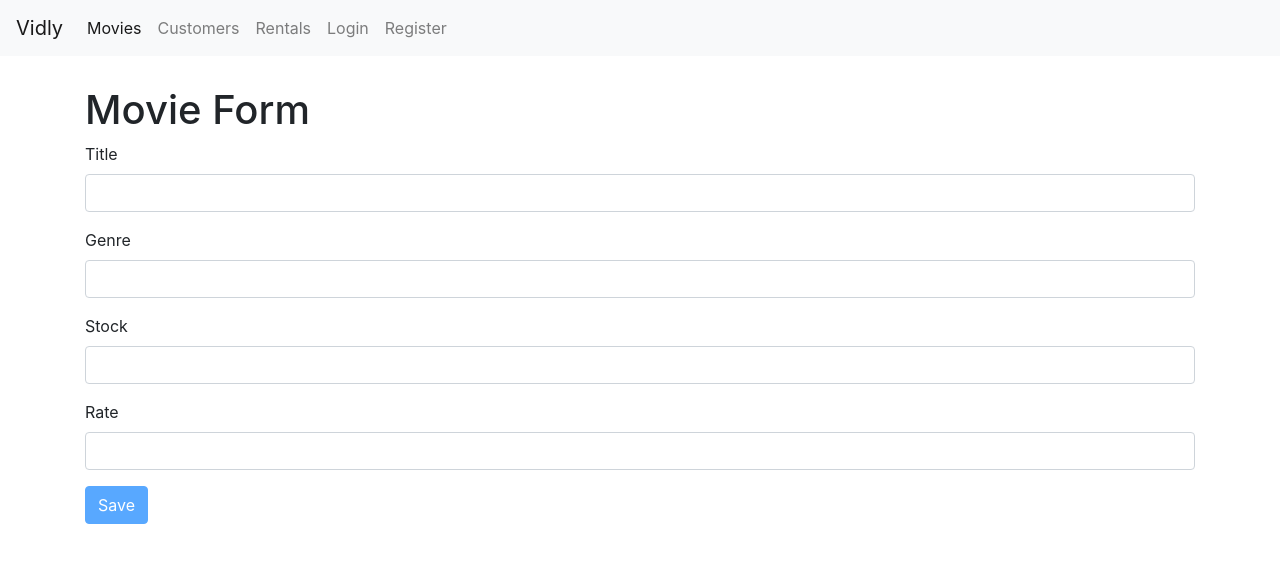
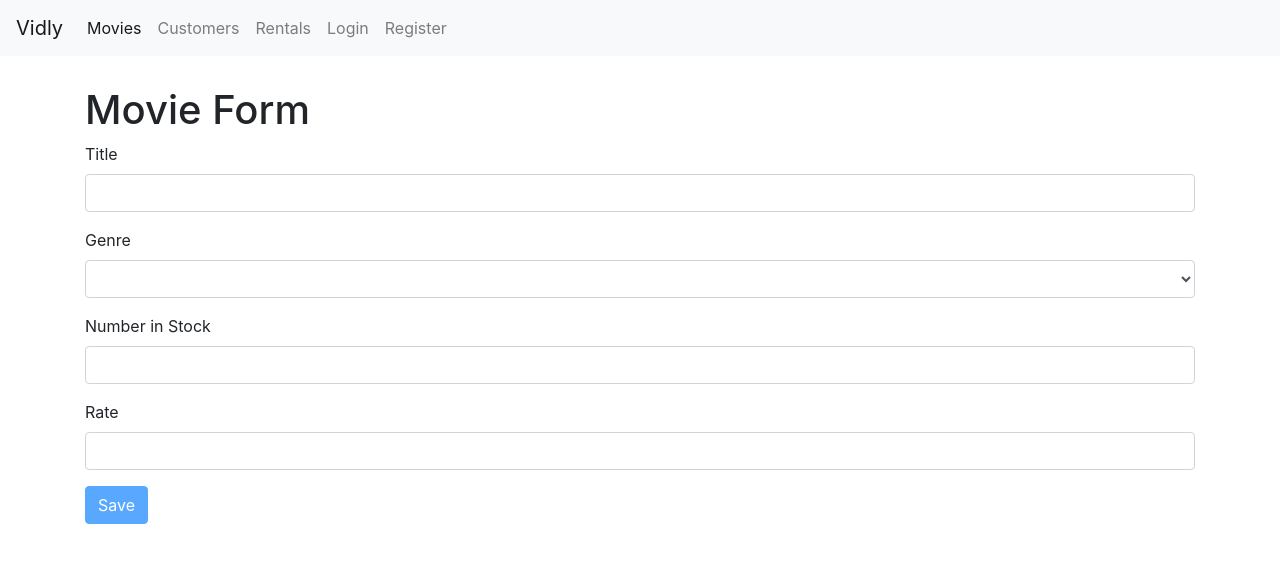
Before and after one commit to ThimoReumerman/ProjectVidly-React, a React (Create React App) app: page /movies/new in a window 1280 px wide. Shown: the top 562 px of the page. Built offline with nearby package versions, Linux system fonts and the light colour scheme; the HTML template or start-up script is replaced by a standard one.

Commit message:
Added search and movie form

```diff
--- a/src/components/common/form.jsx
+++ b/src/components/common/form.jsx
@@ -1,6 +1,7 @@
 import React, { Component } from "react";
 import Joi from "joi-browser";
 import Input from "./input";
+import Select from "./select";
 
 class Form extends Component {
   state = {
@@ -71,6 +72,21 @@
       />
     );
   }
+
+  renderSelect(name, label, options) {
+    const { data, errors } = this.state;
+
+    return (
+      <Select
+        name={name}
+        value={data[name]}
+        label={label}
+        options={options}
+        onChange={this.handleChange}
+        error={errors[name]}
+      />
+    );
+  }
 }
 
 export default Form;
--- /dev/null
+++ b/src/components/common/searchBox.jsx
@@ -0,0 +1,16 @@
+import React from 'react';
+
+const SearchBox = ({value, onChange}) => {
+  return (
+    <input
+      type="text"
+      name="query"
+      className="form-control my-3"
+      placeholder="Search..."
+      value={value}
+      onChange={e => onChange(e.currentTarget.value)}
+    />
+   );
+}
+
+export default SearchBox;
--- /dev/null
+++ b/src/components/common/select.jsx
@@ -0,0 +1,20 @@
+import React from "react";
+
+const Select = ({ name, label, options, error, ...rest }) => {
+  return (
+    <div className="form-group">
+      <label htmlFor={name}>{label}</label>
+      <select name={name} id={name} {...rest} className="form-control">
+        <option value="" />
+        {options.map((option) => (
+          <option key={option._id} value={option.id}>
+            {option.name}
+          </option>
+        ))}
+      </select>
+      {error && <div className="alert alert-danger">{error}</div>}
+    </div>
+  );
+};
+
+export default Select;
--- a/src/components/movieForm.jsx
+++ b/src/components/movieForm.jsx
@@ -1,23 +1,59 @@
 import React from "react";
 import Joi from "joi-browser";
 import Form from "./common/form";
+import { getMovie, saveMovie } from "../services/fakeMovieService";
+import { getGenres } from "../services/fakeGenreService";
 
 class MovieForm extends Form {
   state = {
-    data: { title: "", genre: "", stock: "", rate: "" },
+    data: { title: "", genreId: "", numberInStock: "", dailyRentalRate: "" },
+    genres: [],
     errors: {},
   };
 
   schema = {
+    id: Joi.string(),
     title: Joi.string().required().label("Title"),
-    genre: Joi.string().required().label("Genre"),
-    stock: Joi.number().required().min(0).max(100).label("Stock"),
-    rate: Joi.number().required().min(0).max(10).label("Rate"),
+    genreId: Joi.string().required().label("Genre"),
+    numberInStock: Joi.number()
+      .required()
+      .min(0)
+      .max(100)
+      .label("Number in Stock"),
+    dailyRentalRate: Joi.number()
+      .required()
+      .min(0)
+      .max(10)
+      .label("Daily Rental Rate"),
   };
 
+  componentDidMount() {
+    const genres = getGenres();
+    this.setState({ genres });
+
+    const movieId = this.props.match.params.id;
+    if (movieId === "new") return;
+
+    const movie = getMovie(movieId);
+    if (!movie) return this.props.history.replace("/not-found");
+
+    this.setState({ data: this.mapToViewModel(movie) });
+  }
+
+  mapToViewModel(movie) {
+    return {
+      _id: movie._id,
+      title: movie.title,
+      genreId: movie.genre._id,
+      numberInStock: movie.numberInStock,
+      dailyRentalRate: movie.dailyRentalRate,
+    };
+  }
+
   doSubmit = () => {
-    // Call the server
-    console.log("Submitted");
+    saveMovie(this.state.data);
+
+    this.props.history.push("/movies");
   };
 
   render() {
@@ -26,9 +62,9 @@
         <h1>Movie Form</h1>
         <form onSubmit={this.handleSubmit}>
           {this.renderInput("title", "Title")}
-          {this.renderInput("genre", "Genre")}
-          {this.renderInput("stock", "Stock")}
-          {this.renderInput("rate", "Rate")}
+          {this.renderSelect("genreId", "Genre", this.state.genres)}
+          {this.renderInput("numberInStock", "Number in Stock", "number")}
+          {this.renderInput("dailyRentalRate", "Rate")}
           {this.renderButton("Save")}
         </form>
       </div>
@@ -37,14 +73,3 @@
 }
 
 export default MovieForm;
-
-// import React from "react";
-
-// const MovieForm = ({ match, history }) => {
-//   return <div>
-//     <h1>Movie Form {match.params.id}</h1>
-//     <btn className="btn btn-primary" onClick={() => history.push('/movies')}>Save</btn>
-//   </div>;
-// };
-
-// export default MovieForm;
--- a/src/components/movies.jsx
+++ b/src/components/movies.jsx
@@ -3,6 +3,7 @@
 import Pagination from "./common/pagination";
 import ListGroup from "./common/listGroup";
 import MoviesTable from "./moviesTable";
+import SearchBox from "./common/searchBox";
 import { paginate } from "../utils/paginate";
 import { getGenres } from "../services/fakeGenreService";
 import { Link } from "react-router-dom";
@@ -15,6 +16,8 @@
     currentPage: 1,
     pageSize: 4,
     sortColumn: { path: "title", order: "asc" },
+    selectedGenre: null,
+    searchQuery: "",
   };
 
   componentDidMount() {
@@ -43,6 +46,10 @@
     this.setState({ selectedGenre: genre, currentPage: 1 });
   };
 
+  handleSearch = (query) => {
+    this.setState({ searchQuery: query, selectedGenre: null, currentPage: 1 });
+  };
+
   handleSort = (sortColumn) => {
     this.setState({ sortColumn });
   };
@@ -52,14 +59,18 @@
       pageSize,
       currentPage,
       selectedGenre,
+      searchQuery,
       movies: allMovies,
       sortColumn,
     } = this.state;
 
-    const filtered =
-      selectedGenre && selectedGenre._id
-        ? allMovies.filter((m) => m.genre._id === selectedGenre._id)
-        : allMovies;
+    let filtered = allMovies;
+    if (searchQuery)
+      filtered = allMovies.filter((m) =>
+        m.title.toLowerCase().startsWith(searchQuery.toLowerCase())
+      );
+    else if (selectedGenre && selectedGenre._id)
+      filtered = allMovies.filter((m) => m.genre._id === selectedGenre._id);
 
     const sorted = _.orderBy(filtered, [sortColumn.path], [sortColumn.order]);
 
@@ -70,7 +81,7 @@
 
   render() {
     const { length: count } = this.state.movies;
-    const { pageSize, currentPage, sortColumn } = this.state;
+    const { pageSize, currentPage, sortColumn, searchQuery } = this.state;
 
     if (count <= 0) return <p>There are no movies in the database.</p>;
 
@@ -87,13 +98,14 @@
         </div>
         <div className="col">
           <Link
+            to="/movies/new"
             className="btn btn-primary"
-            to="/movies/new"
             style={{ marginBottom: 20 }}
           >
             New Movie
           </Link>
           <p>Showing {totalCount} movies in the database</p>
+          <SearchBox value={searchQuery} onChange={this.handleSearch} />
           <MoviesTable
             movies={movies}
             sortColumn={sortColumn}
--- a/src/services/fakeMovieService.js
+++ b/src/services/fakeMovieService.js
@@ -77,13 +77,13 @@
 
 export function saveMovie(movie) {
   let movieInDb = movies.find(m => m._id === movie._id) || {};
-  movieInDb.name = movie.name;
+  movieInDb.title = movie.title;
   movieInDb.genre = genresAPI.genres.find(g => g._id === movie.genreId);
   movieInDb.numberInStock = movie.numberInStock;
   movieInDb.dailyRentalRate = movie.dailyRentalRate;
 
   if (!movieInDb._id) {
-    movieInDb._id = Date.now();
+    movieInDb._id = Date.now().toString();
     movies.push(movieInDb);
   }
 
```
